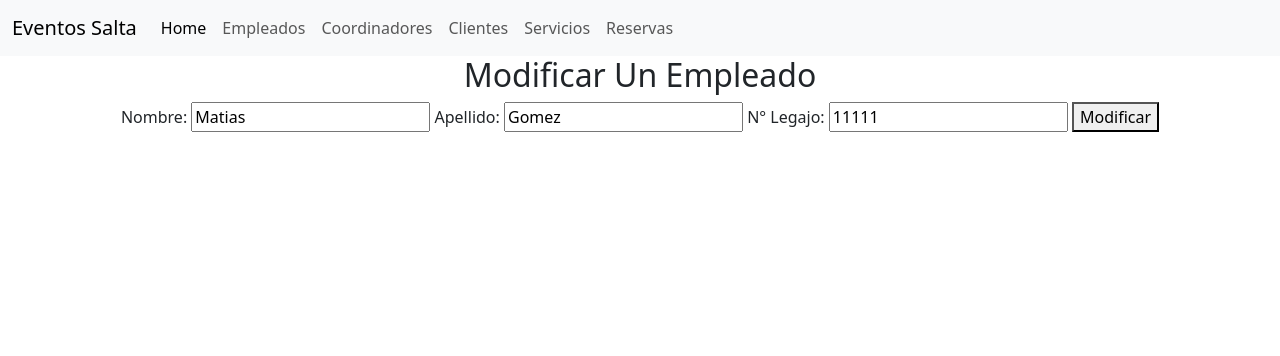
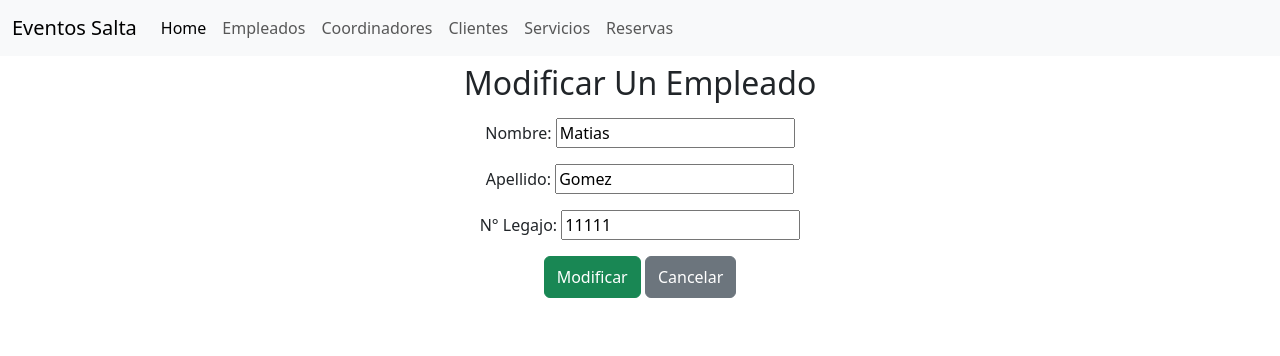
Before and after one commit to tomaslopezz/Caso-de-negocio-Django, a Django app: page /empleados/modificar/1 in a window 1280 px wide. Shown: the top 356 px of the page. Run offline with Django 4.2, Linux system fonts and the light colour scheme; data comes from the database, SQL or seed files in the repository; some libraries are stand-ins or nearby versions.

Commit message:
estilos para el formulario modificar empleado

```diff
--- a/templates/modificar_empleado.html
+++ b/templates/modificar_empleado.html
@@ -1,12 +1,14 @@
 {% extends 'base.html' %}
 
 {% block content %}
-<h2>Modificar Un Empleado</h2>
+<h2 class="py-2">Modificar Un Empleado</h2>
 
 <form action="" method="post">
     <input type="hidden" name="csrfmiddlewaretoken" value="{{ csrf_token }}">
-    {{ formulario }}
-    <button type="submit">Modificar</button>
+    {{ formulario.as_p() }}
+    <button type="submit" class="btn btn-success py-2">Modificar</button>
+    <a class="btn btn-secondary py-2" type="button" href="/empleados/listar">Cancelar</a>
+
 </form>
 
 {% endblock %}
```
